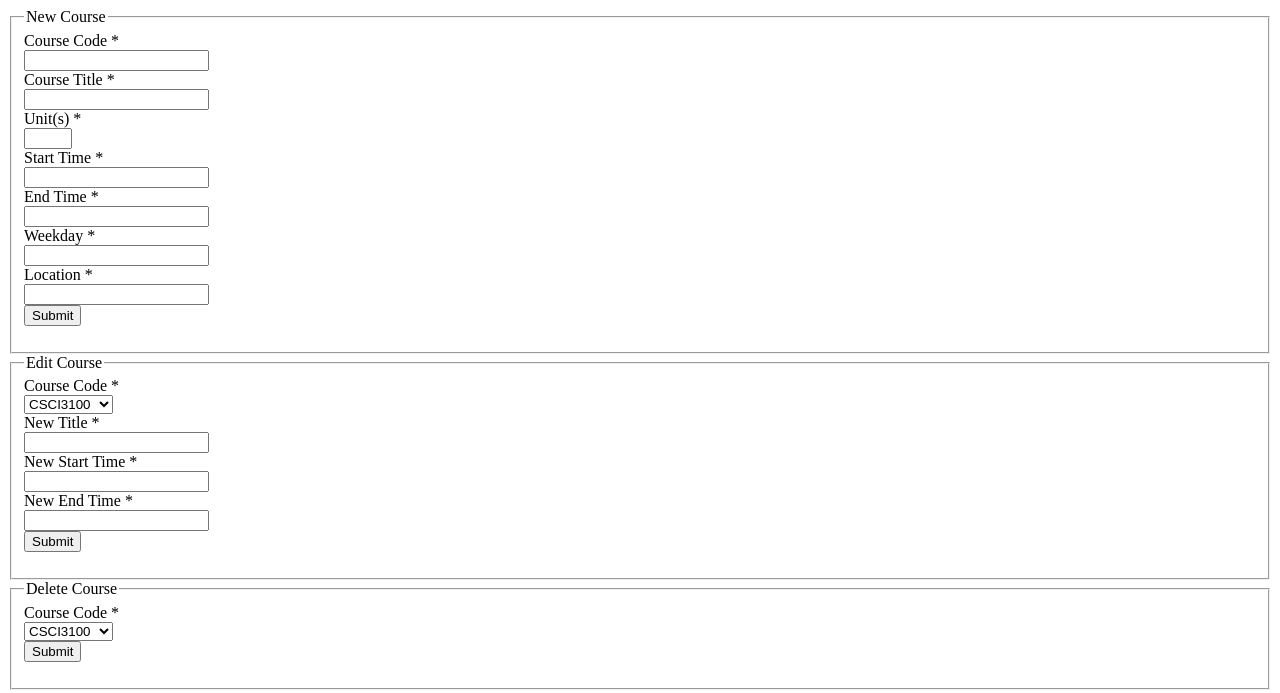
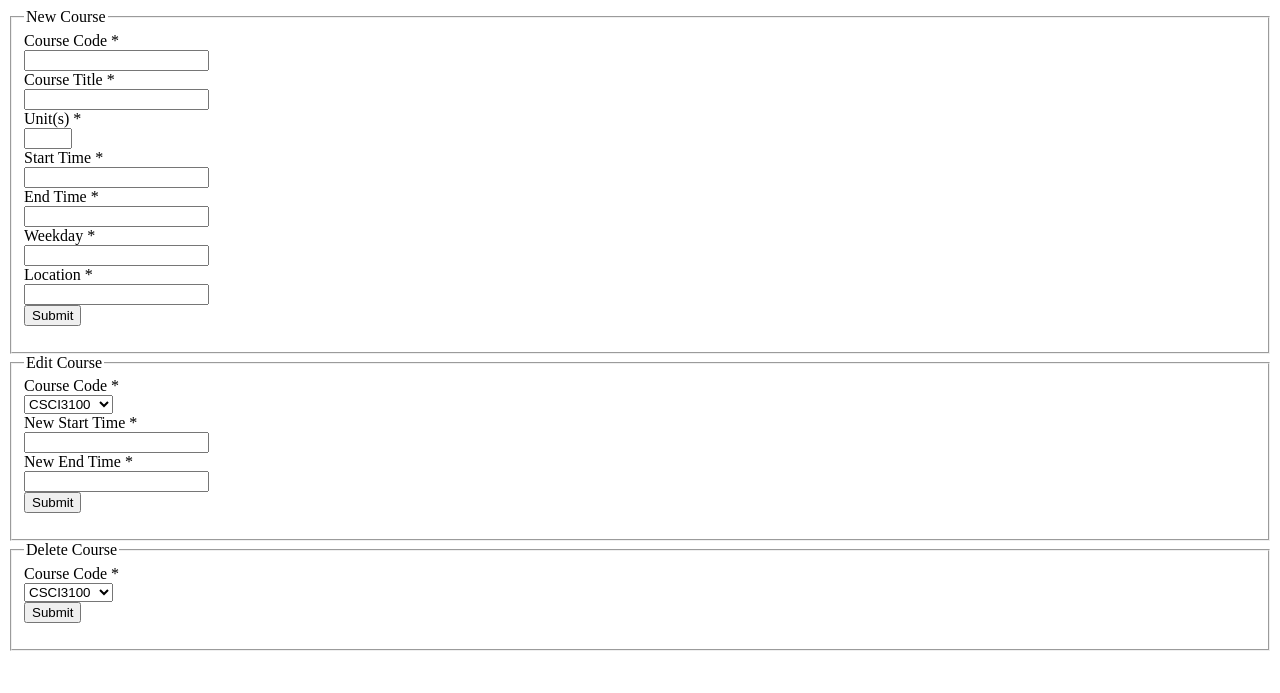
Before and after one commit to tkhong9/CSCI3100-Project, a PHP site: page /admin.php in a window 1280 px wide. Shown: the top 693 px of the page. Run offline with PHP 8.4, Linux system fonts and the light colour scheme; data comes from the database, SQL or seed files in the repository.

Commit message:
Finish share function

```diff
--- a/admin.php
+++ b/admin.php
@@ -38,8 +38,6 @@ foreach ($res as $val){
         enctype="multipart/form-data">
             <label for="course_id"> Course Code *</label>
             <div> <select id="course_id" name="course_id"><?php echo $options; ?></select></div>
-            <label for="course_title"> New Title *</label>
-            <div> <input id="course_title" type="text" name="title" required="required" pattern="^[a-zA-Z0-9\s]+$"/></div>
             <label for="course_strtime"> New Start Time *</label>
             <div> <input id="course_strtime" type="text" name="strtime" required="required" pattern="^[0-9\:]+$"/></div>
             <label for="course_endtime"> New End Time *</label>
--- a/lib/db.inc.php
+++ b/lib/db.inc.php
@@ -67,8 +67,6 @@ function course_edit(){
     if (!preg_match('/^\d*$/', $_POST['course_id']))
         throw new Exception("invalid-course-id");
     $_POST['course_id'] = (int) $_POST['course_id'];
-    if (!preg_match('/^[a-zA-Z0-9\s]+$/u', $_POST['title']))
-        throw new Exception("invalid-title");
     if (!preg_match('/^[0-9\:]+$/u', $_POST['strtime']))
         throw new Exception("invalid-start-time");
     if (!preg_match('/^[0-9\:]+$/u', $_POST['endtime']))
@@ -76,7 +74,6 @@ function course_edit(){
 
     $_POST['course_id'] = (int) $_POST['course_id'];
     $course_id = $_POST["course_id"];
-    $title = $_POST["title"];
     $strtime = $_POST["strtime"];
     $endtime = $_POST["endtime"];
 
@@ -91,8 +88,8 @@ function course_edit(){
         echo 'This course is not inside the database! <br/><a href="javascript:history.back();">Back to admin panel.</a>';
     }
     else{
-        $stmt2 = $db->prepare("UPDATE courses SET courseTitle = ?, startTime = ?, endTime = ? WHERE course_id = ?");
-        $stmt2->bind_param("sssi", $title, $strtime, $endtime, $course_id);
+        $stmt2 = $db->prepare("UPDATE courses SET startTime = ?, endTime = ? WHERE course_id = ?");
+        $stmt2->bind_param("ssi", $strtime, $endtime, $course_id);
         if($stmt2->execute()){
             header('Location: admin.php');
         }
```
